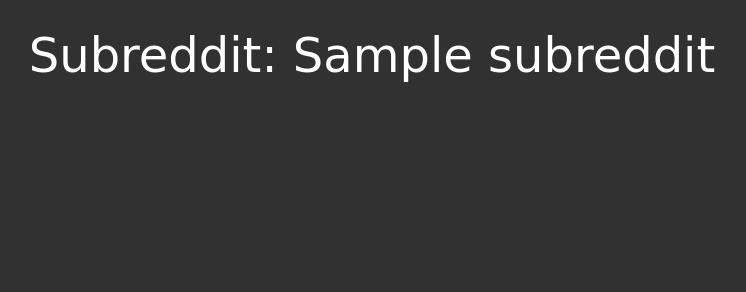
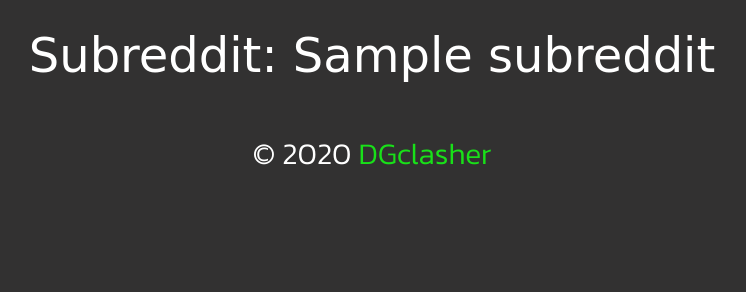
Before and after one commit to DGclasher/meme-flask, a Flask app: template templates/index.html in a window 1280 px wide. Shown: the part 508-800 px from the top of the page, without its empty margins (268-1014 px from the left). Run offline with Flask 2, Linux system fonts and the light colour scheme; the template is opened without the code that fills it: most values are stand-ins (such as "Sample title", 1, 10 or a date in 2020); some web fonts are replaced.

Commit message:
improvised

```diff
--- a/app.py
+++ b/app.py
@@ -2,9 +2,12 @@
 from flask import Flask, render_template
 import requests
 import json
+from datetime import datetime
 
 app = Flask(__name__)
 app.static_folder = 'static'
+
+
 def get_meme():
     url = "https://meme-api.herokuapp.com/gimme"
     response = json.loads(requests.request("GET", url).text)
@@ -12,11 +15,14 @@
     subreddit = response["subreddit"]
     return meme_large, subreddit
 
+
 @app.route('/')
 def index():
-	meme_pic, subreddit = get_meme()
-	return render_template("index.html", meme_pic=meme_pic, subreddit=subreddit)
+    year_now = datetime.utcnow().year
+    meme_pic, subreddit = get_meme()
+    return render_template("index.html", meme_pic=meme_pic, year=year_now, subreddit=subreddit)
 
-# if __name__ == "main":
-    # port  = int(os.environ.get("PORT", 3000))
-app.run(debug=False, port=5000)
+
+if __name__ == "main":
+    port  = int(os.environ.get("PORT", 3000))
+    app.run(debug=False, port=port)
--- a/static/css/style.css
+++ b/static/css/style.css
@@ -1,4 +1,5 @@
 @import url('https://fonts.googleapis.com/css2?family=Rubik+Bubbles&display=swap');
+@import url('https://fonts.googleapis.com/css2?family=Kanit:wght@300&display=swap');
 
 body{
     background-color: #323131;
@@ -20,3 +21,24 @@
     max-width: 500px;
     max-height: 400px;
 }
+
+.copyright{
+    font-family: 'Kanit', sans-serif;
+    font-size: 30px;
+    position: sticky;
+    margin-bottom: 5px;
+}
+
+#link_to{
+    color: rgb(25, 224, 25);
+    text-decoration: none;
+}
+
+#link_to:visited{
+    color: rgb(24, 147, 24);
+    text-decoration: none;
+}
+
+#link_to:hover{
+    color: #105e03;
+}
--- a/templates/index.html
+++ b/templates/index.html
@@ -11,5 +11,6 @@
     <p>Here is your meme</p>
     <p><img src="{{meme_pic}}" alt=""></p>
     <p>Subreddit: {{subreddit}}</p>
+    <p class="copyright">&copy; {{year}} <a id="link_to" href="https://github.com/DGclasher" target="_blank">DGclasher</a></p>
 </body>
 </html>
```
